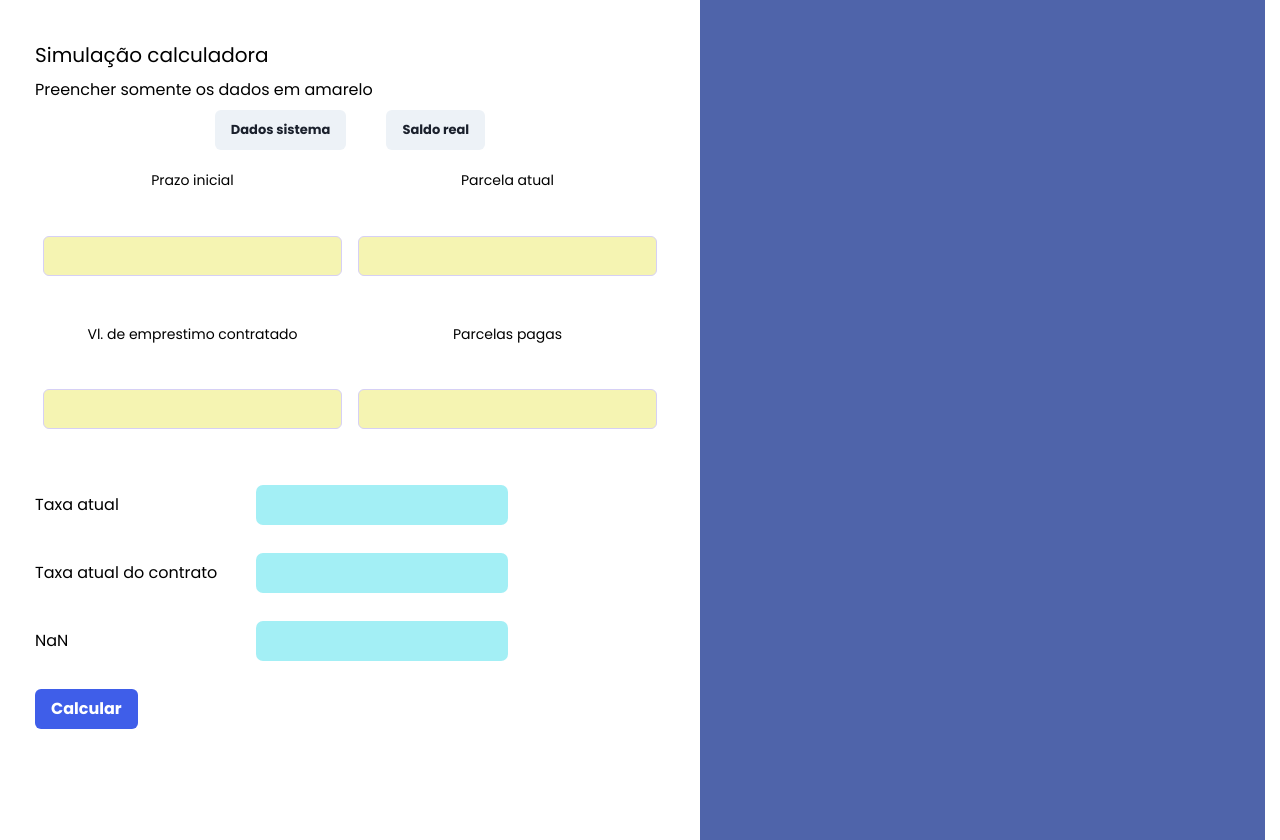
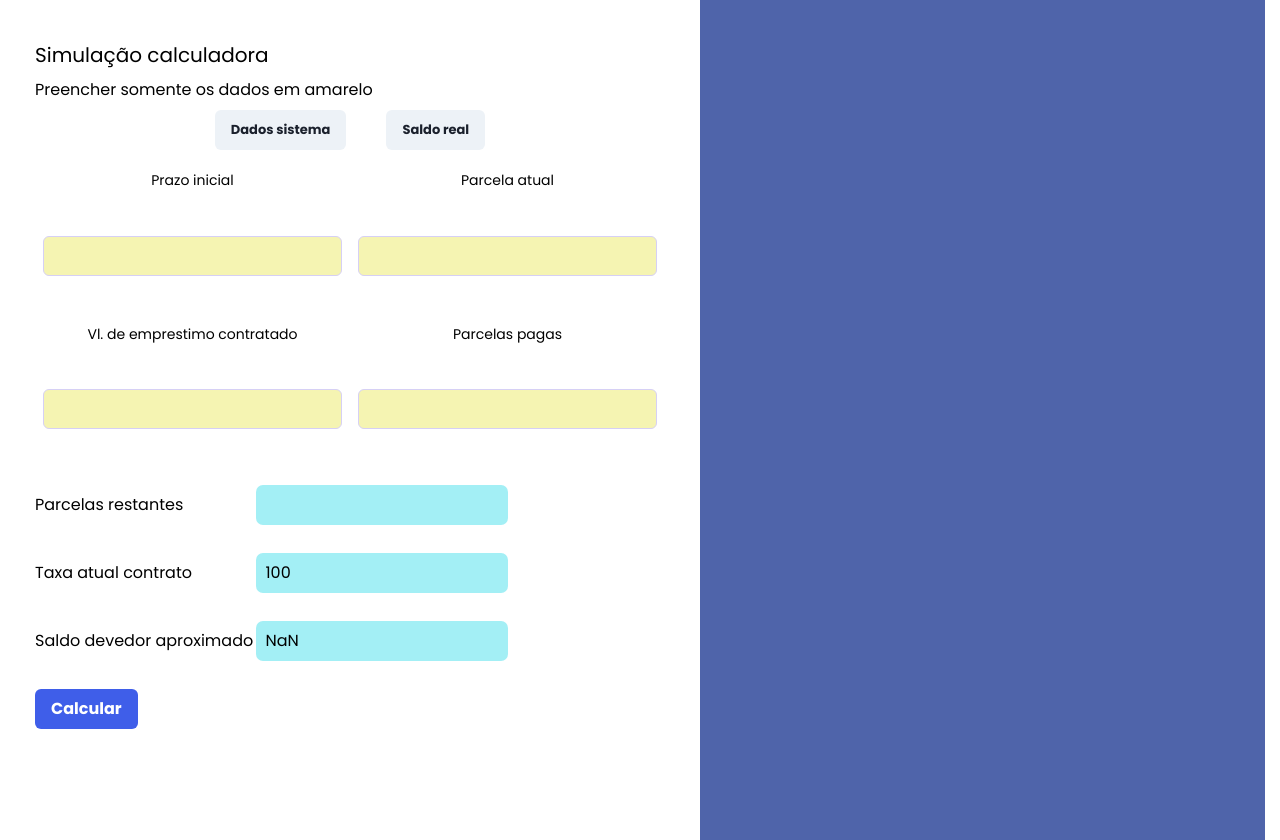
Before and after one commit to qualiconsig/calculadora, a Next.js app: page /calculator in a window 1280 px wide. Both pictures are taken after a click on the button "Saldo real". Built offline with nearby package versions, Linux system fonts and the light colour scheme.

Commit message:
fix parcelas

```diff
--- a/src/components/calculadora/bankBalance/index.tsx
+++ b/src/components/calculadora/bankBalance/index.tsx
@@ -124,7 +124,7 @@ useEffect(()=>{
       </Flex>
 
       <Flex mb={7} align={"center"}>
-        <Text w={"35%"}>Taxa atual</Text>
+        <Text w={"35%"}>Parcelas restantes</Text>
         <Flex
           borderRadius={"7px"}
           bg={"#a3eff5"}
@@ -133,13 +133,13 @@ useEffect(()=>{
           w={"40%"}
         >
           {TaxaCa !== 100 &&
-          <Text ml={"10px"}>{TaxaCa}</Text>
+          <Text ml={"10px"}>{prazoIncial - parcelaPaga}</Text>
          }
         </Flex>
       </Flex>
 
       <Flex mb={7} align={"center"}>
-        <Text w={"35%"}>Taxa atual do contrato</Text>
+        <Text w={"35%"}>Taxa atual contrato</Text>
         <Flex
           borderRadius={"7px"}
           bg={"#a3eff5"}
@@ -147,12 +147,14 @@ useEffect(()=>{
           align={"center"}
           w={"40%"}
         >
-          <Text ml={"10px"}></Text>
+          {TaxaCa &&
+            <Text ml={"10px"}>{TaxaCa}</Text>
+          }
         </Flex>
       </Flex>
 
       <Flex mb={7} align={"center"}>
-        <Text w={"35%"}>{pmt}</Text>
+        <Text w={"35%"}>Saldo devedor aproximado</Text>
         <Flex
           borderRadius={"7px"}
           bg={"#a3eff5"}
@@ -160,7 +162,9 @@ useEffect(()=>{
           align={"center"}
           w={"40%"}
         >
-          <Text ml={"10px"}></Text>
+          {pmt &&
+          <Text ml={"10px"}>{pmt}</Text>
+          }
         </Flex>
       </Flex>
 
```
